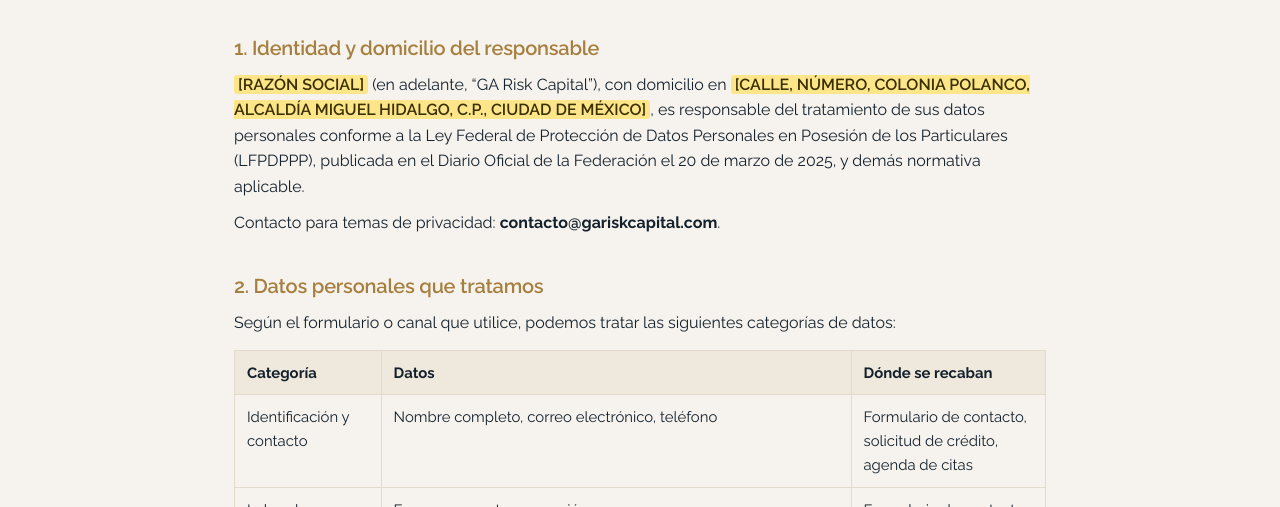
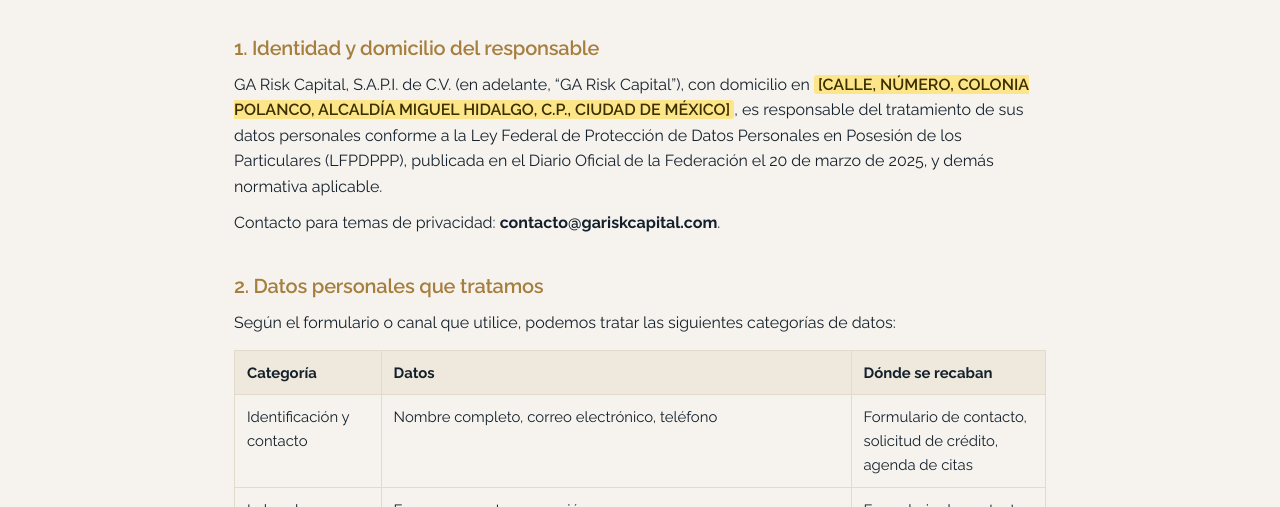
Before and after one commit to GPLATINO-REPOS/gariskcapital, a plain HTML site: page site/aviso-privacidad/index.html in a window 1280 px wide. Shown: the part 293-800 px from the top of the page. Drawn offline with Linux system fonts and the light colour scheme.

Commit message:
Aviso de privacidad: razón social GA Risk Capital, S.A.P.I. de C.V.
Co-Authored-By: Claude Opus 5.5 <noreply@anthropic.com>
Claude-Session: https://claude.ai/code/session_01QjDFzPkfBq13RQzxuXULQd

```diff
--- a/site/aviso-privacidad/index.html
+++ b/site/aviso-privacidad/index.html
@@ -38,7 +38,7 @@
   <p class="updated">Última actualización: 17 de noviembre de 2026</p>
 
   <h2>1. Identidad y domicilio del responsable</h2>
-  <p><span class="pend">[RAZÓN SOCIAL]</span> (en adelante, “GA Risk Capital”), con domicilio en <span class="pend">[CALLE, NÚMERO, COLONIA POLANCO, ALCALDÍA MIGUEL HIDALGO, C.P., CIUDAD DE MÉXICO]</span>, es responsable del tratamiento de sus datos personales conforme a la Ley Federal de Protección de Datos Personales en Posesión de los Particulares (LFPDPPP), publicada en el Diario Oficial de la Federación el 20 de marzo de 2025, y demás normativa aplicable.</p>
+  <p>GA Risk Capital, S.A.P.I. de C.V. (en adelante, “GA Risk Capital”), con domicilio en <span class="pend">[CALLE, NÚMERO, COLONIA POLANCO, ALCALDÍA MIGUEL HIDALGO, C.P., CIUDAD DE MÉXICO]</span>, es responsable del tratamiento de sus datos personales conforme a la Ley Federal de Protección de Datos Personales en Posesión de los Particulares (LFPDPPP), publicada en el Diario Oficial de la Federación el 20 de marzo de 2025, y demás normativa aplicable.</p>
   <p>Contacto para temas de privacidad: <strong>contacto@gariskcapital.com</strong>.</p>
 
   <h2>2. Datos personales que tratamos</h2>
```
